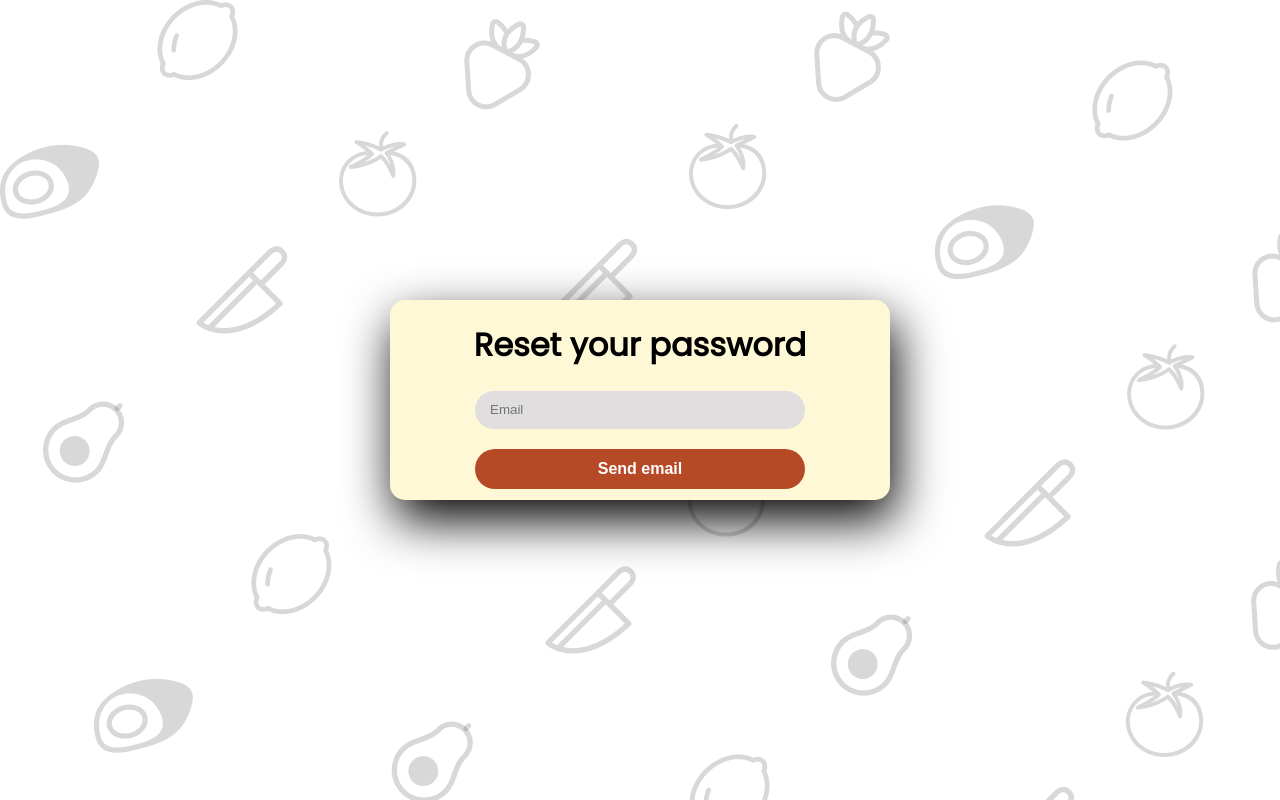
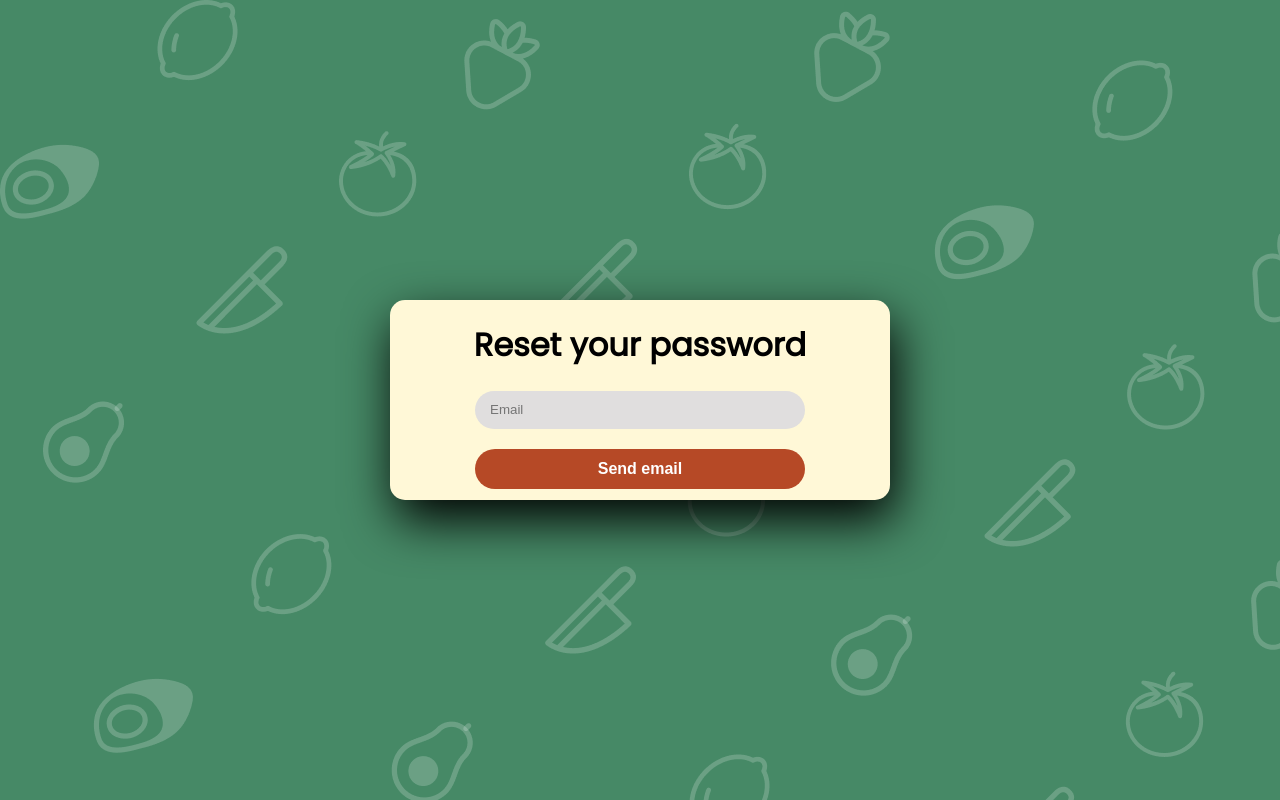
Before and after one commit to aleixcaasas/Improvised_chef, a React (Create React App) app in the folder react-app/: page /forgotPassword in a window 1280 px wide. Built offline with nearby package versions, Linux system fonts and the light colour scheme.

Commit message:
Forgot password background green

```diff
--- a/react-app/src/components/login/ForgotPassword.js
+++ b/react-app/src/components/login/ForgotPassword.js
@@ -24,13 +24,14 @@ export default function ForgotPassword() {
 
 	if (message === "") {
 		return (
+			<div className="page_login">
 				<div className="container" id="forgot_password">
-
 					<h1>Reset your password</h1>
 					<form className="login-form" onSubmit={handleSubmit}>
 						<input type="email" name="email" value={email} onChange={e => setEmail(e.target.value)} placeholder="Email"></input>
 						<button type="submit">Send email</button>
 					</form>
+				</div>
 			</div>
 		);
 	} else if (message === "Password reset email send correctly") {
```
Lines whose indentation alone changed are shown as unchanged.
